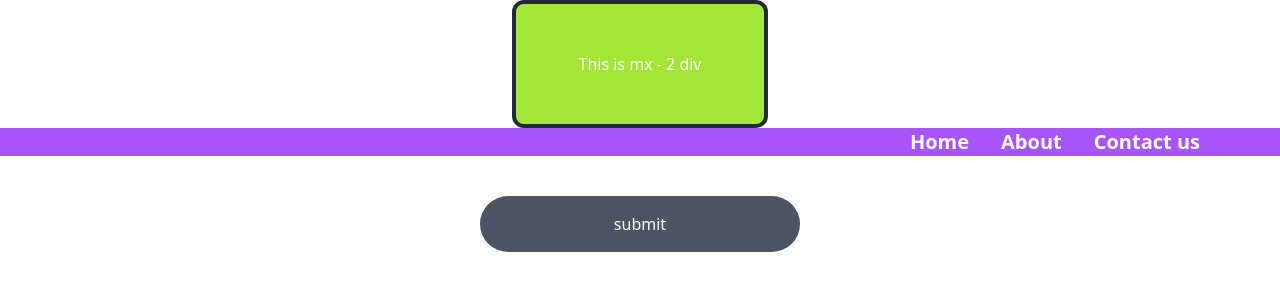
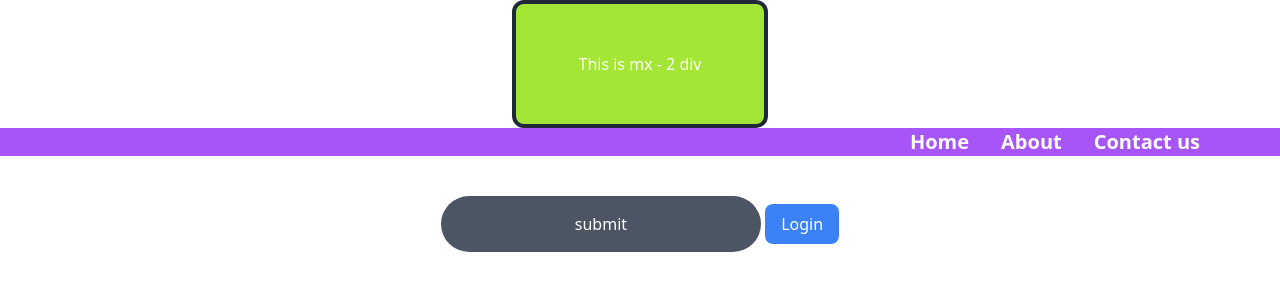
Before and after one commit to Vishal-080/Tailwind_practice_cwh, a website built with Vite: page index.html in a window 1280 px wide. Built offline with nearby package versions, Linux system fonts and the light colour scheme.

Commit message:
Login button added

```diff
--- a/index.html
+++ b/index.html
@@ -20,6 +20,7 @@
     </ul>
     <div class="w-1/2 text-center my-10 mx-auto">
         <button class="text-center w-1/2 m-auto rounded-full bg-gray-600 text-white px-6 py-4 font-medium hover:uppercase hover:bg-slate-200 hover:text-black">submit</button>
+        <button class="px-4 py-2 bg-blue-500 text-white text-center rounded-lg">Login</button>
     </div>
 </body>
 
```
